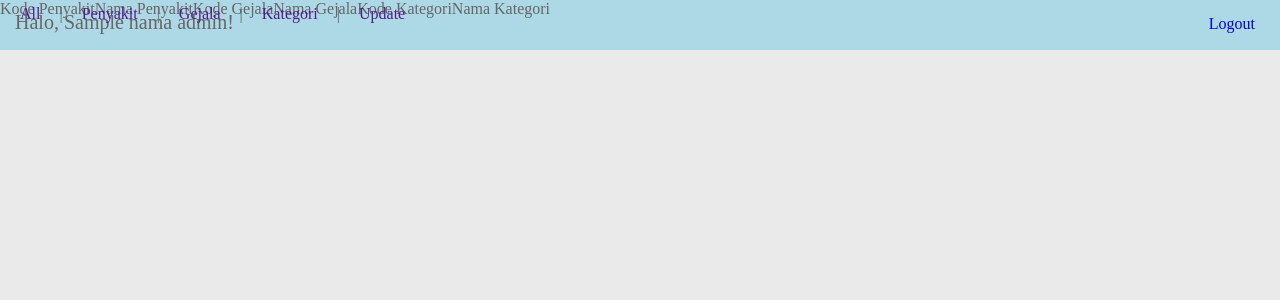
After one commit to amirhamzah310/WebDoctor, a PHP site: template Proyek Akhir/View/admin.php in a window 1280 px wide. The commit adds this page. Shown: the top 300 px of the page. Run offline with PHP 8.4, Linux system fonts and the light colour scheme; the template is opened without the code that fills it: most values are stand-ins (such as "Sample title", 1, 10 or a date in 2020); lists and menus that the app fills with data are empty.

Commit message:
Menambah view dan model admin

```diff
--- a/Proyek Akhir/View/Style/style.css
+++ b/Proyek Akhir/View/Style/style.css
@@ -421,3 +421,19 @@ option {
 #popup:target {
     visibility: visible;
 }
+
+/*pilihan menu pada halaman utama admin*/
+.pilihanMenu{
+    position: absolute;
+    top: 5px;
+    left: 5px;
+}
+
+.pilihanMenu a{
+    text-decoration: none;
+    padding: 15px;
+}
+
+.pilihanMenu a:hover{
+    color: white;
+}
--- /dev/null
+++ b/Proyek Akhir/View/admin.php
@@ -0,0 +1,28 @@
+<div class="nav">
+    <div class="menuKiri">
+        <p id="halonama">Halo, <?=$namaAdmin?>!</p>
+    </div>
+    <div class="pilihanMenu">
+        <a href="">All</a>
+        <span id="pembatas">|</span>
+        <a href="">Penyakit</a>
+        <span id="pembatas">|</span>
+        <a href="">Gejala</a>
+        <span id="pembatas">|</span>
+        <a href="">Kategori</a>
+        <span id="pembatas">|</span>
+        <a href="">Update</a>
+    </div>
+    <div class="menuKanan">
+        <a href="index.php">Logout</a>
+    </div>
+<table>
+    <tr>
+        <th>Kode Penyakit</th>
+        <th>Nama Penyakit</th>
+        <th>Kode Gejala</th>
+        <th>Nama Gejala</th>
+        <th>Kode Kategori</th>
+        <th>Nama Kategori</th>
+    </tr>
+</table>
```
Also changed, not shown: Proyek Akhir/Model/admin.php (added, +21 -0 lines).
